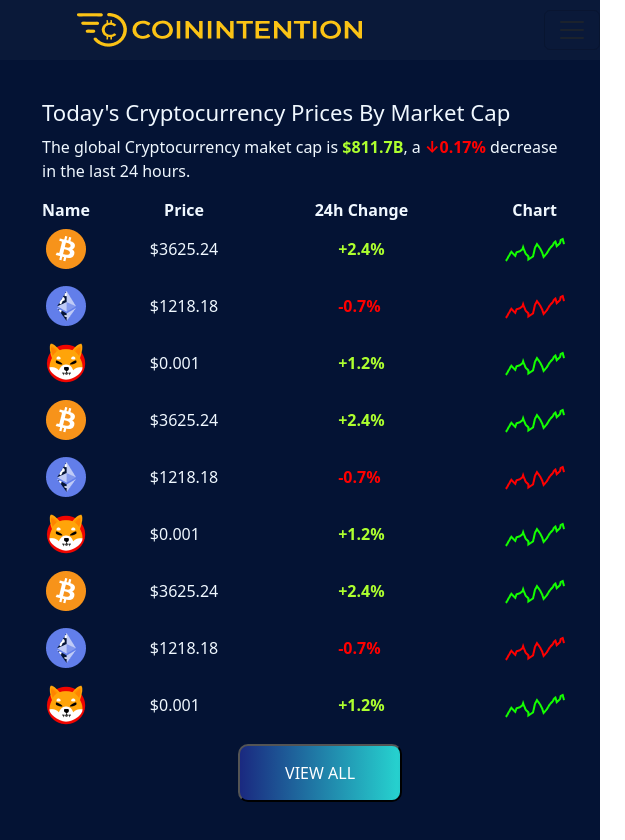
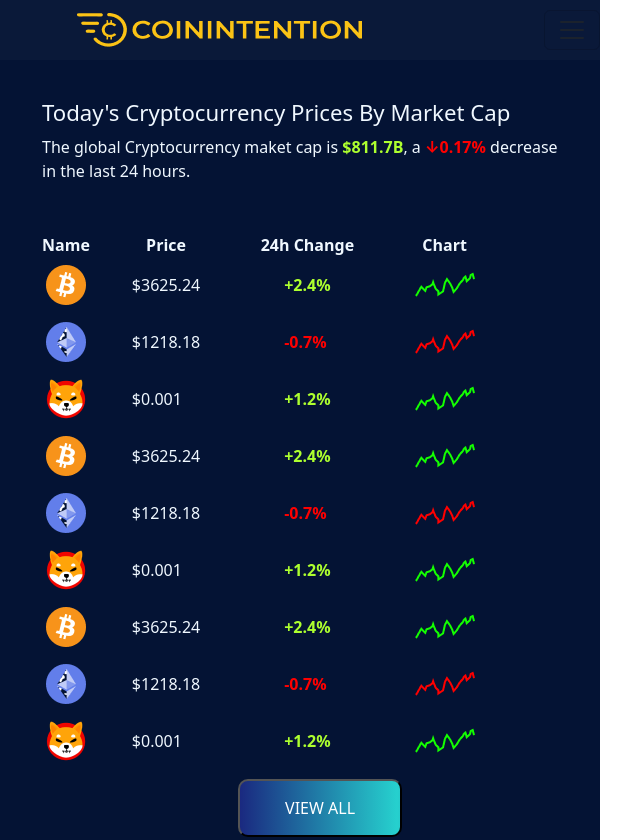
Before and after one commit to MohdFaiyaazKhan/tech_solve, a plain HTML site: page index.html in a window 600 px wide. Shown: the top 840 px of the page, 625 px wide, since content can reach past the window. Drawn offline with nearby package versions, Linux system fonts and the light colour scheme.

Commit message:
initial commit

```diff
--- a/index.html
+++ b/index.html
@@ -47,12 +47,12 @@
 
 
 
-        <main>
+        <main >
         <div class="container">
         <h4 style="color: aliceblue;">Today's Cryptocurrency Prices By Market Cap</h1>
         <p style="color: aliceblue;">The global Cryptocurrency maket cap is <a style="color: greenyellow; font-weight: bold;">$811.7B</a>, a <a style="color: red; font-weight: bold;">↓0.17%</a> decrease in the last 24 hours.</p>
 
-        <table class="tab">
+        <table style="margin-top: 10%;">
             <thead>
               <tr>
                 <th scope="col">Name</th>
--- a/media.css
+++ b/media.css
@@ -13,7 +13,7 @@
   }
 
   td{
-    padding: 2vh 13vw;
+    padding: 2vh 11vw;
   }
 
 
@@ -266,7 +266,7 @@
   }
 
   td{
-    padding: 2vh 11vw;
+    padding: 2vh 9vw;
   }
 
 
@@ -393,7 +393,7 @@
   }
 
   td{
-    padding: 2vh 10vw;
+    padding: 2vh 7vw;
   }
 
 
```
